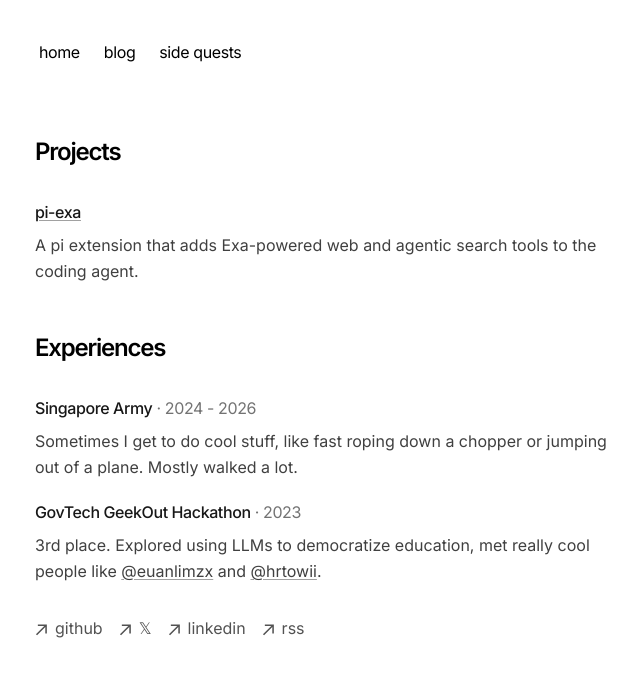
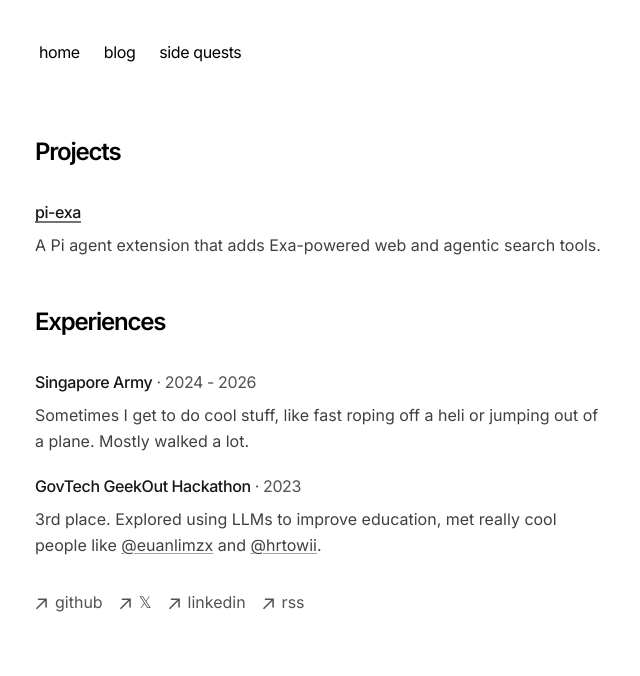
Before and after one commit to junnjiee/website, a Next.js app: page /side-quests in a window 1280 px wide. Shown: the top 676 px of the page, without its empty margins (317-957 px from the left). Built offline with nearby package versions, Linux system fonts and the light colour scheme.

Commit message:
everything

```diff
--- a/app/blog/[slug]/page.tsx
+++ b/app/blog/[slug]/page.tsx
@@ -96,7 +96,7 @@ export default async function Blog({
         {post.metadata.title}
       </h1>
       <div className="flex justify-between items-center mt-2 mb-8 text-sm">
-        <p className="text-sm text-neutral-600 dark:text-neutral-400">
+        <p className="text-sm text-muted">
           {formatDate(post.metadata.publishedAt)}
         </p>
       </div>
--- a/app/blog/page.tsx
+++ b/app/blog/page.tsx
@@ -16,7 +16,7 @@ const libraryItems: LibraryItem[] = [
   {
     name: "Compendium",
     description:
-      "A collection of notes, information, and knowledge related to my interests.",
+      "Collection of notes, information, and knowledge related to my interests.",
     href: "https://junnjiee-compendium.vercel.app/",
   },
 ];
@@ -30,7 +30,9 @@ export default function Page() {
   return (
     <section>
       <div className="mb-12">
-        <h1 className="font-semibold text-2xl mb-8 tracking-tighter">My Blog</h1>
+        <h1 className="font-semibold text-2xl mb-8 tracking-tighter">
+          My Blog
+        </h1>
         <BlogPosts />
       </div>
 
@@ -45,12 +47,12 @@ export default function Page() {
                 href={item.href}
                 target="_blank"
                 rel="noopener noreferrer"
-                className="underline decoration-neutral-400 underline-offset-2 transition-all hover:decoration-neutral-800 dark:decoration-neutral-600 dark:hover:decoration-neutral-200"
+                className="underline decoration-neutral-500 decoration-[0.12em] underline-offset-3 transition-all hover:decoration-neutral-900 dark:decoration-neutral-500 dark:hover:decoration-neutral-100"
               >
                 {item.name}
               </a>
             </h2>
-            <p className="mt-2 leading-relaxed text-neutral-700 dark:text-neutral-300">
+            <p className="mt-2 leading-relaxed text-description">
               {item.description}
             </p>
           </article>
--- a/app/blog/utils.ts
+++ b/app/blog/utils.ts
@@ -53,7 +53,11 @@ export function getBlogPosts() {
   return getMDXData(path.join(process.cwd(), 'app', 'blog', 'posts'))
 }
 
-export function formatDate(date: string, includeRelative = false) {
+export function formatDate(
+  date: string,
+  includeRelative = false,
+  month: 'long' | 'short' = 'long'
+) {
   let currentDate = new Date()
   if (!date.includes('T')) {
     date = `${date}T00:00:00`
@@ -77,7 +81,7 @@ export function formatDate(date: string, includeRelative = false) {
   }
 
   let fullDate = targetDate.toLocaleString('en-us', {
-    month: 'long',
+    month,
     day: 'numeric',
     year: 'numeric',
   })
--- a/app/components/experience.tsx
+++ b/app/components/experience.tsx
@@ -26,7 +26,7 @@ const experiences: ExperienceItem[] = [
 export function Experience() {
   return (
     <div className="mt-10 space-y-6">
-      <h2 className="text-sm font-medium uppercase tracking-wider text-neutral-500 dark:text-neutral-400">
+      <h2 className="text-sm font-medium uppercase tracking-wider text-muted">
         Experience
       </h2>
       <div className="space-y-5 border-l border-neutral-200 pl-4 dark:border-neutral-800">
@@ -37,7 +37,7 @@ export function Experience() {
           >
             <div className="absolute -left-[21px] top-1.5 h-2.5 w-2.5 rounded-full border border-neutral-300 bg-white dark:border-neutral-700 dark:bg-neutral-950" />
             <div className="flex flex-col gap-1 md:flex-row md:gap-4">
-              <p className="shrink-0 text-sm tabular-nums text-neutral-500 dark:text-neutral-400 md:w-[120px]">
+              <p className="shrink-0 text-sm tabular-nums text-muted md:w-[120px]">
                 {experience.period}
               </p>
               <div>
@@ -45,7 +45,7 @@ export function Experience() {
                   {experience.title}
                   {experience.organisation && (
                     <>
-                      <span className="font-normal text-neutral-500 dark:text-neutral-400">
+                      <span className="font-normal text-muted">
                         {" "}
                         ·{" "}
                       </span>
@@ -53,14 +53,14 @@ export function Experience() {
                         href={experience.href}
                         target="_blank"
                         rel="noopener noreferrer"
-                        className="font-normal text-neutral-500 underline decoration-neutral-400 underline-offset-2 transition-all hover:text-neutral-900 hover:decoration-neutral-800 dark:text-neutral-400 dark:decoration-neutral-600 dark:hover:text-neutral-100 dark:hover:decoration-neutral-200"
+                        className="font-normal text-muted underline decoration-neutral-400 underline-offset-2 transition-all hover:text-neutral-900 hover:decoration-neutral-800 dark:decoration-neutral-600 dark:hover:text-neutral-100 dark:hover:decoration-neutral-200"
                       >
                         {experience.organisation}
                       </a>
                     </>
                   )}
                 </h3>
-                <p className="mt-1 leading-relaxed text-neutral-700 dark:text-neutral-300">
+                <p className="mt-1 leading-relaxed text-description">
                   {experience.description}
                 </p>
               </div>
--- a/app/components/posts.tsx
+++ b/app/components/posts.tsx
@@ -21,9 +21,9 @@ export function BlogPosts() {
             className="flex flex-col space-y-1 mb-4"
             href={`/blog/${post.slug}`}
           >
-            <div className="w-full flex flex-col md:flex-row space-x-0 md:space-x-2">
-              <p className="text-neutral-600 dark:text-neutral-400 w-[100px] tabular-nums">
-                {formatDate(post.metadata.publishedAt, false)}
+            <div className="w-full flex flex-col md:flex-row space-x-0 md:space-x-6">
+              <p className="text-muted w-[100px] shrink-0 whitespace-nowrap tabular-nums">
+                {formatDate(post.metadata.publishedAt, false, 'short')}
               </p>
               <p className="text-neutral-900 dark:text-neutral-100 tracking-tight">
                 {post.metadata.title}
--- a/app/global.css
+++ b/app/global.css
@@ -152,3 +152,11 @@ table {
 .text-link {
   @apply underline decoration-neutral-400 underline-offset-2 transition-all hover:decoration-neutral-800 dark:decoration-neutral-600 dark:hover:decoration-neutral-200;
 }
+
+.text-description {
+  @apply text-neutral-700 dark:text-neutral-300;
+}
+
+.text-muted {
+  @apply text-neutral-600 dark:text-neutral-400;
+}
--- a/app/page.tsx
+++ b/app/page.tsx
@@ -1,5 +1,4 @@
 import { Experience } from "app/components/experience";
-import { BlogPosts } from "app/components/posts";
 
 export default function Page() {
   return (
@@ -8,15 +7,12 @@ export default function Page() {
         Hello, I'm Jun Jie.
       </h1>
       <p className="mb-4">
-        {` I'm from Singapore, currently studying Computer Science at NUS. I enjoy
-        learning and building software that's interesting and useful.`}
+        {`I'm from Singapore, currently studying Computer Science at NUS.`}
+        {` I enjoy building awesome software and learning about interesting
+          ideas in CS.`}
       </p>
-      {/* <p className="mb-4"> */}
-      {/*   {`Once in a while, I do touch grass and spend time on mountains.`} */}
-      {/* </p> */}
       <div className="my-8">
         <Experience />
-        <BlogPosts />
       </div>
     </section>
   );
--- a/app/side-quests/page.tsx
+++ b/app/side-quests/page.tsx
@@ -11,7 +11,7 @@ const projects: SideQuest[] = [
   {
     name: "pi-exa",
     description:
-      "A pi extension that adds Exa-powered web and agentic search tools to the coding agent.",
+      "A Pi agent extension that adds Exa-powered web and agentic search tools.",
     href: "https://github.com/junnjiee/pi-exa",
   },
 ];
@@ -21,14 +21,14 @@ const experiences: SideQuest[] = [
     name: "Singapore Army",
     period: "2024 - 2026",
     description:
-      "Sometimes I get to do cool stuff, like fast roping down a chopper or jumping out of a plane. Mostly walked a lot.",
+      "Sometimes I get to do cool stuff, like fast roping off a heli or jumping out of a plane. Mostly walked a lot.",
   },
   {
     name: "GovTech GeekOut Hackathon",
     period: "2023",
     description: (
       <>
-        3rd place. Explored using LLMs to democratize education, met really cool
+        3rd place. Explored using LLMs to improve education, met really cool
         people like{" "}
         <a
           href="https://github.com/euanlimzx"
@@ -67,7 +67,7 @@ function SideQuestList({ items }: { items: SideQuest[] }) {
             {quest.period ? (
               <>
                 {quest.name}
-                <span className="font-normal text-neutral-500 dark:text-neutral-400">
+                <span className="font-normal text-muted">
                   {" "}
                   · {quest.period}
                 </span>
@@ -77,7 +77,7 @@ function SideQuestList({ items }: { items: SideQuest[] }) {
                 href={quest.href}
                 target="_blank"
                 rel="noopener noreferrer"
-                className="underline decoration-neutral-400 underline-offset-2 transition-all hover:decoration-neutral-800 dark:decoration-neutral-600 dark:hover:decoration-neutral-200"
+                className="underline decoration-neutral-500 decoration-[0.12em] underline-offset-3 transition-all hover:decoration-neutral-900 dark:decoration-neutral-500 dark:hover:decoration-neutral-100"
               >
                 {quest.name}
               </a>
@@ -85,7 +85,7 @@ function SideQuestList({ items }: { items: SideQuest[] }) {
               quest.name
             )}
           </h2>
-          <p className="mt-2 leading-relaxed text-neutral-700 dark:text-neutral-300">
+          <p className="mt-2 leading-relaxed text-description">
             {quest.description}
           </p>
         </article>
```
